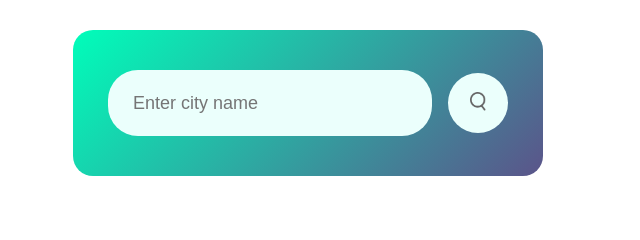
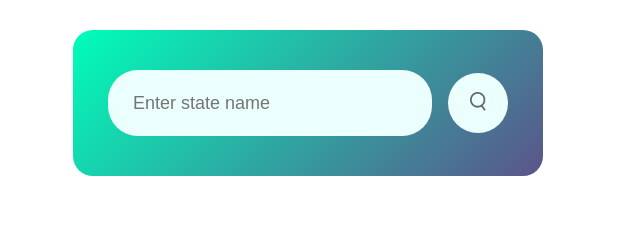
Before and after one commit to soumabera/Live-Weather-App, a plain HTML site: page index.html in a window 1280 px wide. Shown: the part 153-393 px from the top of the page, 332-972 px from the left. Drawn offline with nearby package versions, Linux system fonts and the light colour scheme.

Commit message:
Update index.html

```diff
--- a/index.html
+++ b/index.html
@@ -15,7 +15,7 @@
     <main>
         <div class="card">
             <div class="search">
-                <input class="input" type="text" placeholder="Enter city name" spellcheck="false" aria-label="Enter city name">
+                <input class="input" type="text" placeholder="Enter state name" spellcheck="false" aria-label="Enter city name">
                 <button aria-label="Search">
                     <img src="search.png" alt="Search">
                 </button>
```
